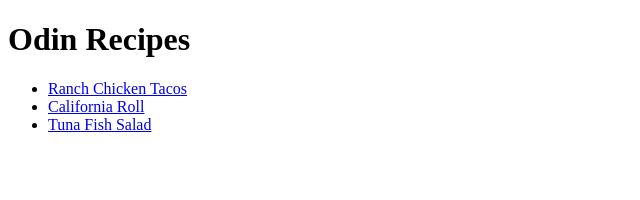
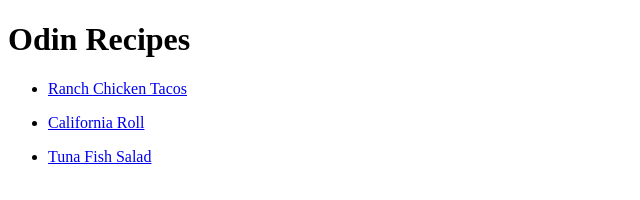
Before and after one commit to Pell305/odin-recipes, a plain HTML site: page index.html in a window 1280 px wide. Shown: the whole page, without its empty margins (0-640 px from the left). Drawn offline with Linux system fonts and the light colour scheme.

Commit message:
Modified index.html

```diff
--- a/index.html
+++ b/index.html
@@ -7,9 +7,9 @@
         <h1>Odin Recipes</h1>
         <div>
             <ul>
-                <li><a href="recipes/Tacos.html">Ranch Chicken Tacos</a></li>
-                <li><a href="recipes/Californiaroll.html">California Roll</a> </li>
-                <li><a href="recipes/Tunafishsalad.html">Tuna Fish Salad</a> </li>
+                <li><p><a href="recipes/Tacos.html">Ranch Chicken Tacos</a></p></li>
+                <li><p><a href="recipes/Californiaroll.html">California Roll</a></p></li>
+                <li><p><a href="recipes/Tunafishsalad.html">Tuna Fish Salad</a></p></li>
             </ul>
         </div>
     </body>
```
